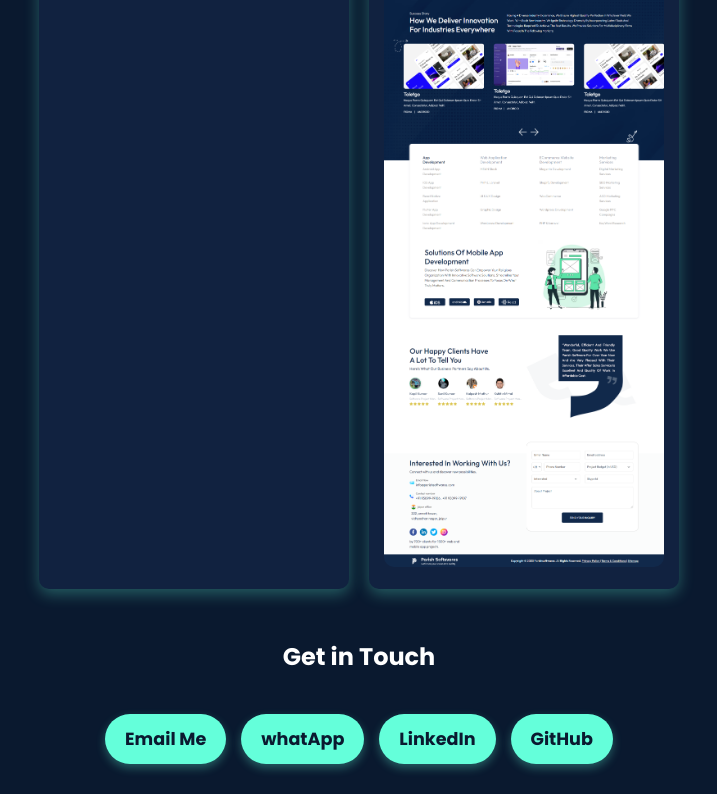
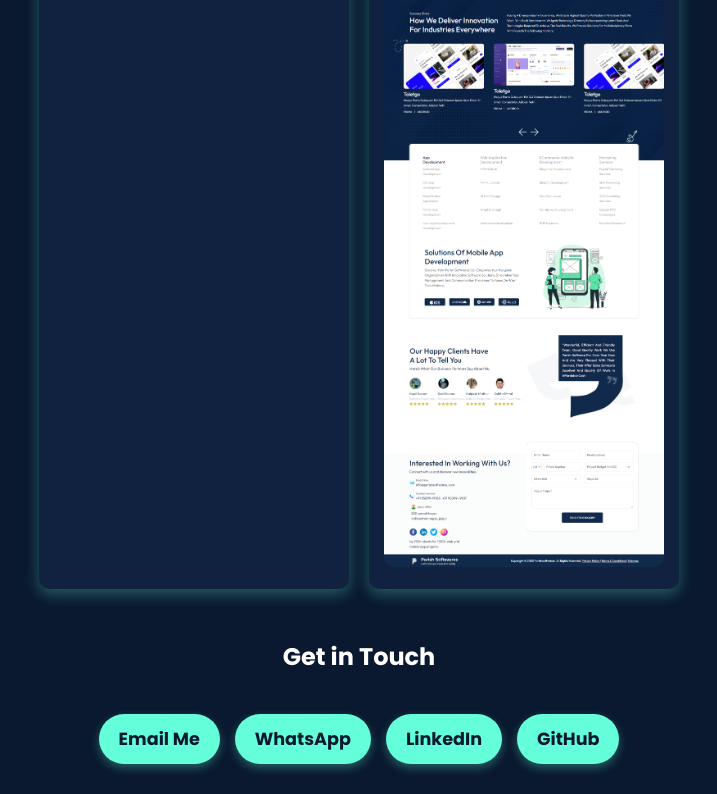
Before and after one commit to BobbyCoder01/Portfolio, a plain HTML site: page index.html in a window 1280 px wide. Shown: the part 1983-2777 px from the top of the page, without its empty margins (281-998 px from the left). Drawn offline with Linux system fonts and the light colour scheme.

Commit message:
Update index.html

```diff
--- a/index.html
+++ b/index.html
@@ -274,7 +274,7 @@
         <h2 class="section-title">Get in Touch</h2>
         <div class="contact">
             <a href="mailto:bobbycoder01@gmail.com">Email Me</a>
-            <a href="https://wa.me/message/IDXJVQGUECG6I1">whatApp</a>
+            <a href="https://wa.me/message/IDXJVQGUECG6I1">WhatsApp</a>
             <a href="https://www.linkedin.com/in/bobbycoder01/">LinkedIn</a>
             <a href="https://github.com/BobbyCoder01">GitHub</a>
         </div>
```
